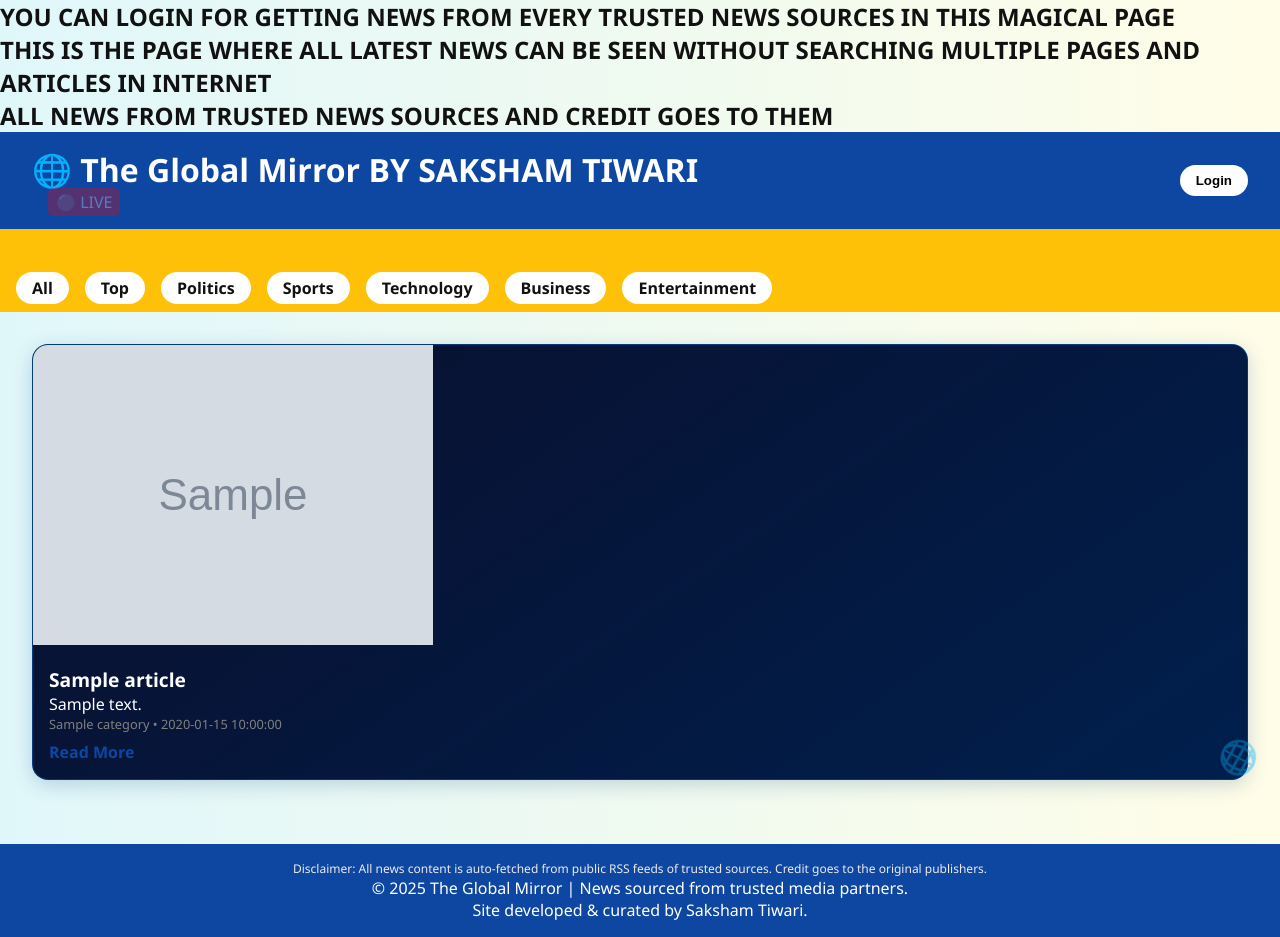
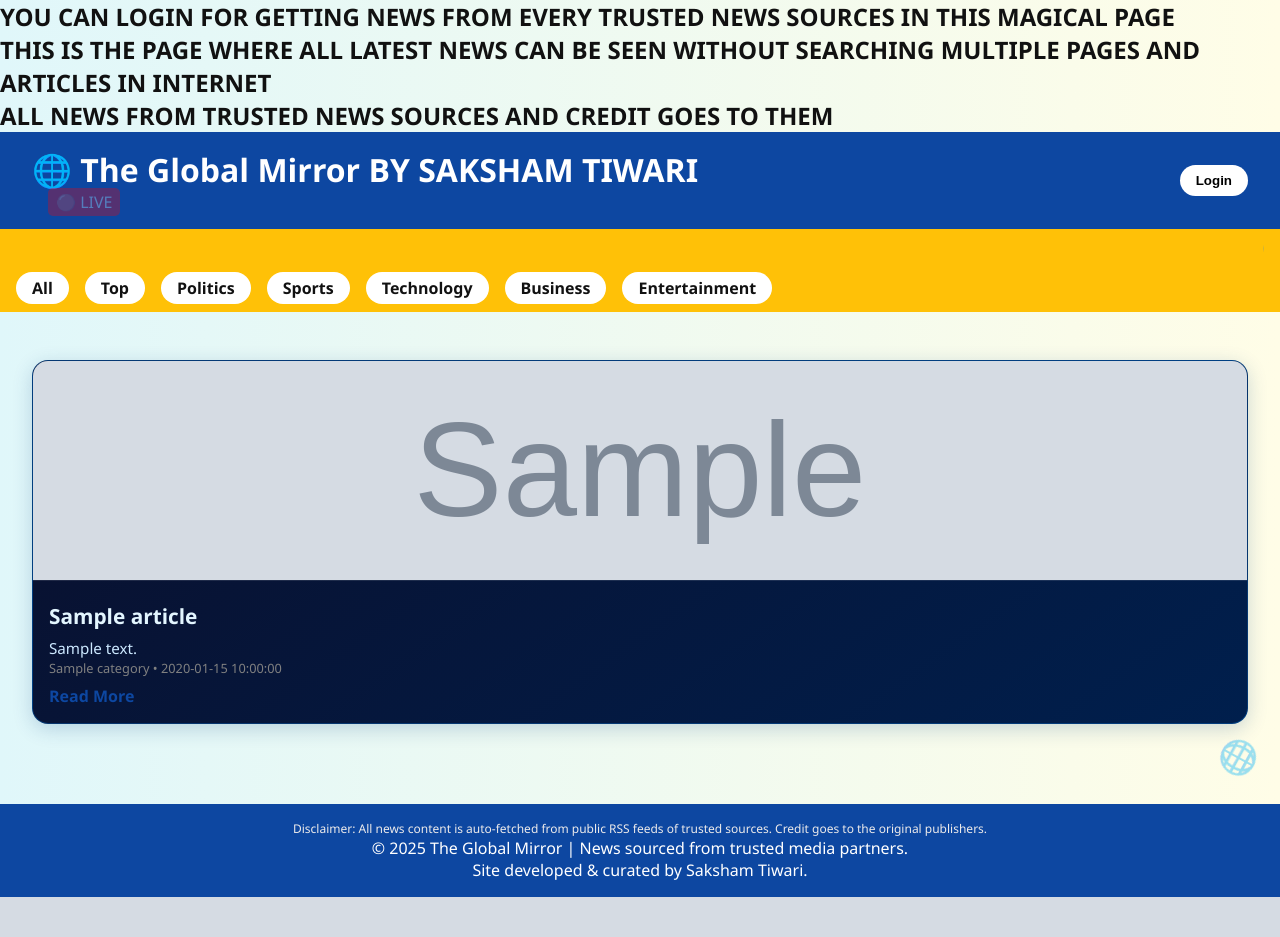
Before and after one commit to tiwarisaksham-ai/the-global-mirror-v2, a Flask app: template templates/index.html in a window 1280 px wide. After the commit the page ends 897 px from the top, so only its background shows below. Run offline with Flask 3, Linux system fonts and the light colour scheme; the template is opened without the code that fills it: most values are stand-ins (such as "Sample title", 1, 10 or a date in 2020); grey boxes marked "Sample" are stand-in pictures.

Commit message:
Update style.css

```diff
--- a/static/style.css
+++ b/static/style.css
@@ -81,28 +81,28 @@
     padding: 2rem;
 }
 .card {
-    background: linear-gradient(145deg, #0a0f2c, #001f4d); /* blue-black gradient */
+    background: linear-gradient(145deg, #0a0f2c, #001f4d); /* Deep blue-black */
     border-radius: 1rem;
     overflow: hidden;
-    box-shadow: 0 5px 20px rgba(0, 64, 128, 0.2); /* blue-tinted shadow */
+    box-shadow: 0 5px 20px rgba(0, 64, 128, 0.2); /* Blue-tinted shadow */
     color: white;
-    transition: transform 0.3s;
-    border: 1px solid rgba(0, 140, 255, 0.3); /* subtle glow */
+    transition: transform 0.3s ease, box-shadow 0.3s ease;
+    border: 1px solid rgba(0, 140, 255, 0.3); /* Subtle glow */
+    width: 100%;
+    max-width: 100%;
+    margin: 1rem auto;
 }
+
 .card:hover {
     transform: translateY(-6px);
-    box-shadow: 0 8px 30px rgba(0, 140, 255, 0.5); /* glow on hover */
-}
-
-
-}
-
+    box-shadow: 0 10px 40px rgba(0, 174, 255, 0.6); /* Intense glow on hover */
 }
 
 .card img {
     width: 100%;
-    height: 200px;
+    height: 220px;
     object-fit: cover;
+    border-bottom: 1px solid rgba(255, 255, 255, 0.1);
 }
 
 .content {
@@ -110,9 +110,18 @@
 }
 
 .content h2 {
-    font-size: 1.2rem;
+    font-size: 1.3rem;
     margin-top: 0;
+    margin-bottom: 0.5rem;
+    color: #e3f6ff;
 }
+
+.content p {
+    font-size: 0.95rem;
+    line-height: 1.4;
+    color: #cce8ff;
+}
+
 
 .meta {
     display: block;
```
